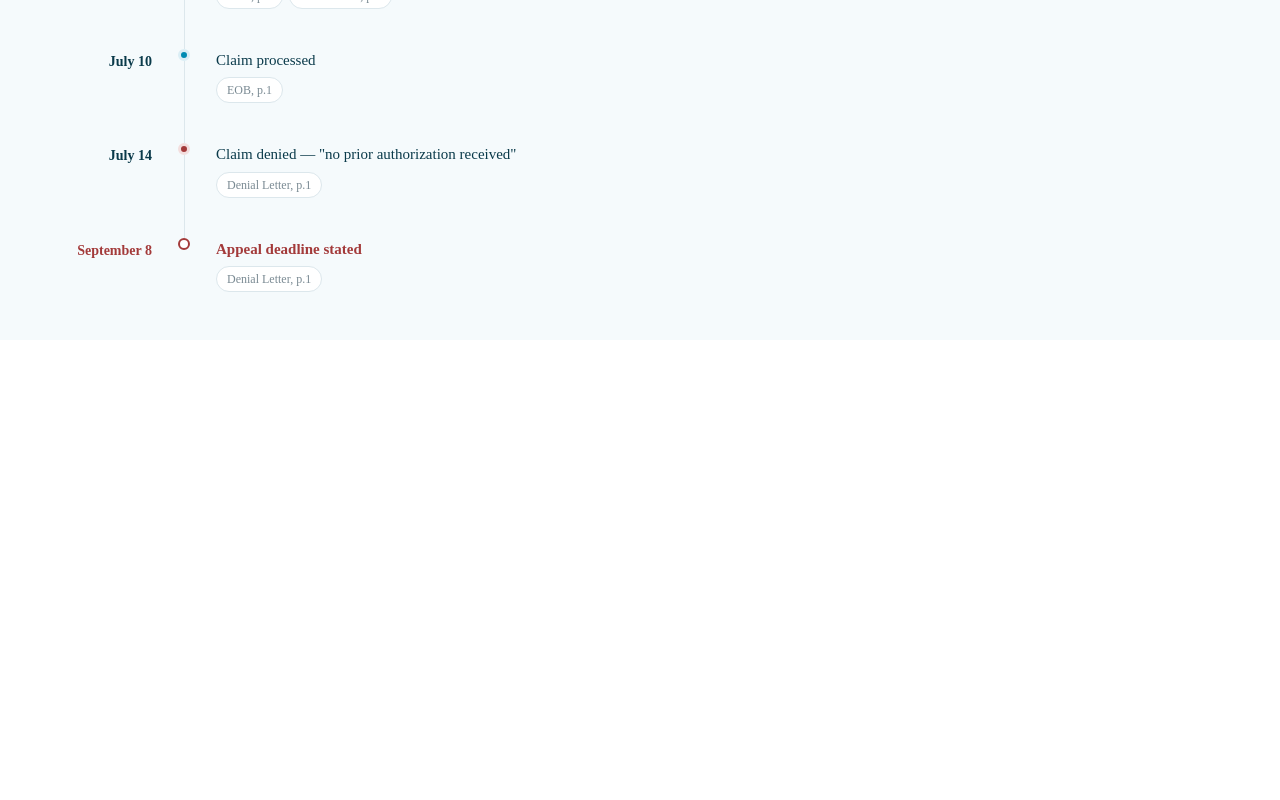
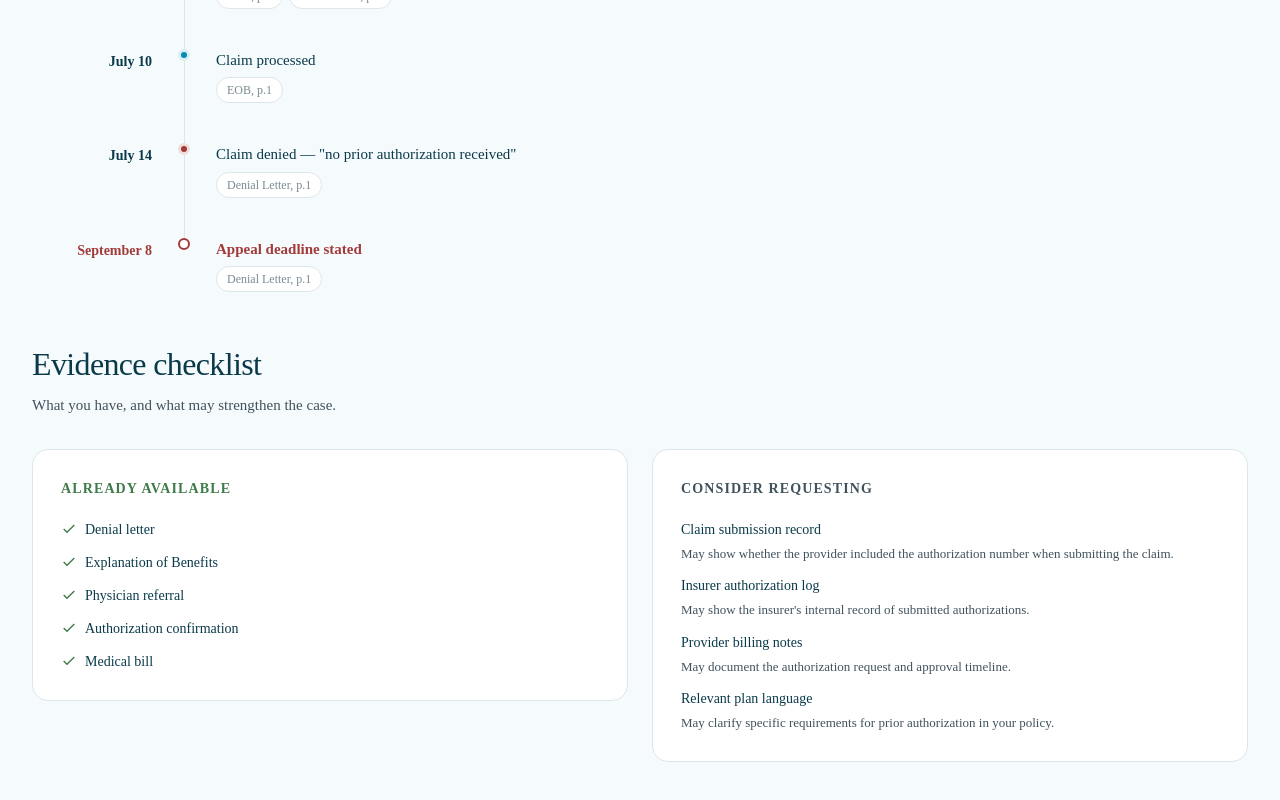
Before and after one commit to samjm2/claim-right, a Next.js app: page /case/1 in a window 1280 px wide. Shown: the part 1810-2610 px from the top of the page. Before the commit the page ends 2150 px from the top, so only its background shows below. Built offline with nearby package versions, Linux system fonts and the light colour scheme.

Commit message:
evidence checlist donee im acc getting ther hang of this

```diff
--- a/app/case/[id]/page.tsx
+++ b/app/case/[id]/page.tsx
@@ -181,6 +181,49 @@ export default function CasePage({ params: _params }: { params: { id: string } }
               </div>
             </div>
           </div>
+
+          {/* evidence checklist - what u got vs what might help */}
+          <div style={{marginTop:"48px"}}>
+            <h2 style={{fontSize:"32px",fontWeight:"300",letterSpacing:"-0.02em",color:"#0a3a4a",margin:"0 0 6px"}}>Evidence checklist</h2>
+            <p style={{fontSize:"15px",color:"#40525c",margin:"0 0 32px"}}>What you have, and what may strengthen the case.</p>
+
+            <div style={{display:"grid",gridTemplateColumns:"1fr 1fr",gap:"24px",alignItems:"start"}}>
+              {/* left: already have */}
+              <div style={{background:"#ffffff",border:"1px solid #dce7ec",borderRadius:"16px",padding:"28px"}}>
+                <h3 style={{fontSize:"14px",fontWeight:"600",letterSpacing:"0.08em",textTransform:"uppercase",color:"#3f7a4a",margin:"0 0 20px"}}>Already available</h3>
+                <div style={{display:"flex",flexDirection:"column",gap:"12px"}}>
+                  <div style={{display:"flex",alignItems:"center",gap:"8px",fontSize:"14px",color:"#0a3a4a"}}><svg width="16" height="16" viewBox="0 0 24 24" fill="none" stroke="#3f7a4a" strokeWidth="2"><path d="M20 6 9 17l-5-5"></path></svg>Denial letter</div>
+                  <div style={{display:"flex",alignItems:"center",gap:"8px",fontSize:"14px",color:"#0a3a4a"}}><svg width="16" height="16" viewBox="0 0 24 24" fill="none" stroke="#3f7a4a" strokeWidth="2"><path d="M20 6 9 17l-5-5"></path></svg>Explanation of Benefits</div>
+                  <div style={{display:"flex",alignItems:"center",gap:"8px",fontSize:"14px",color:"#0a3a4a"}}><svg width="16" height="16" viewBox="0 0 24 24" fill="none" stroke="#3f7a4a" strokeWidth="2"><path d="M20 6 9 17l-5-5"></path></svg>Physician referral</div>
+                  <div style={{display:"flex",alignItems:"center",gap:"8px",fontSize:"14px",color:"#0a3a4a"}}><svg width="16" height="16" viewBox="0 0 24 24" fill="none" stroke="#3f7a4a" strokeWidth="2"><path d="M20 6 9 17l-5-5"></path></svg>Authorization confirmation</div>
+                  <div style={{display:"flex",alignItems:"center",gap:"8px",fontSize:"14px",color:"#0a3a4a"}}><svg width="16" height="16" viewBox="0 0 24 24" fill="none" stroke="#3f7a4a" strokeWidth="2"><path d="M20 6 9 17l-5-5"></path></svg>Medical bill</div>
+                </div>
+              </div>
+
+              {/* right: consider requesting */}
+              <div style={{background:"#ffffff",border:"1px solid #dce7ec",borderRadius:"16px",padding:"28px"}}>
+                <h3 style={{fontSize:"14px",fontWeight:"600",letterSpacing:"0.08em",textTransform:"uppercase",color:"#40525c",margin:"0 0 20px"}}>Consider requesting</h3>
+                <div style={{display:"flex",flexDirection:"column",gap:"12px"}}>
+                  <div>
+                    <div style={{fontSize:"14px",fontWeight:"500",color:"#0a3a4a"}}>Claim submission record</div>
+                    <p style={{fontSize:"13px",color:"#40525c",margin:"4px 0 0"}}>May show whether the provider included the authorization number when submitting the claim.</p>
+                  </div>
+                  <div>
+                    <div style={{fontSize:"14px",fontWeight:"500",color:"#0a3a4a"}}>Insurer authorization log</div>
+                    <p style={{fontSize:"13px",color:"#40525c",margin:"4px 0 0"}}>May show the insurer's internal record of submitted authorizations.</p>
+                  </div>
+                  <div>
+                    <div style={{fontSize:"14px",fontWeight:"500",color:"#0a3a4a"}}>Provider billing notes</div>
+                    <p style={{fontSize:"13px",color:"#40525c",margin:"4px 0 0"}}>May document the authorization request and approval timeline.</p>
+                  </div>
+                  <div>
+                    <div style={{fontSize:"14px",fontWeight:"500",color:"#0a3a4a"}}>Relevant plan language</div>
+                    <p style={{fontSize:"13px",color:"#40525c",margin:"4px 0 0"}}>May clarify specific requirements for prior authorization in your policy.</p>
+                  </div>
+                </div>
+              </div>
+            </div>
+          </div>
         </div>
       </main>
     </div>
```
